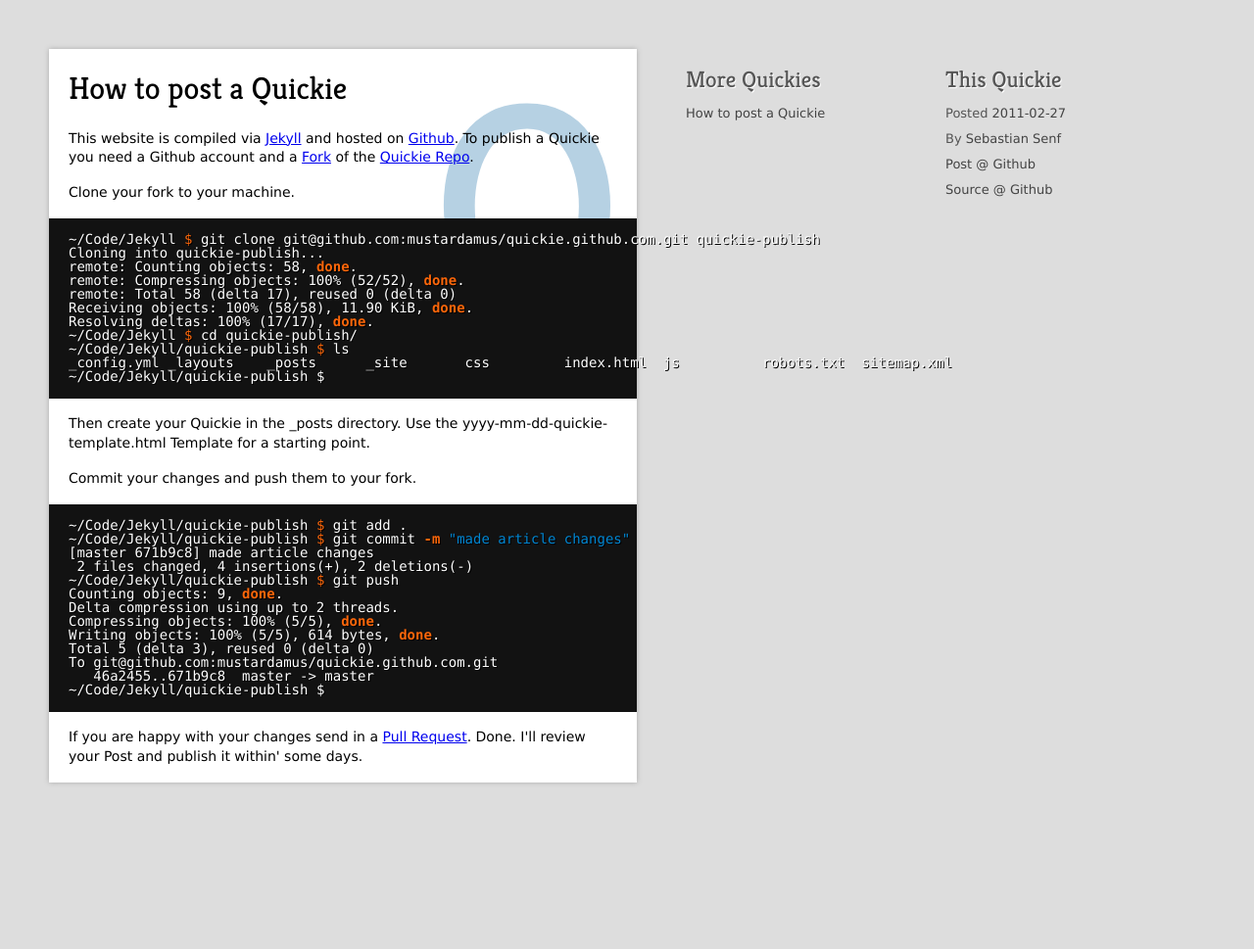
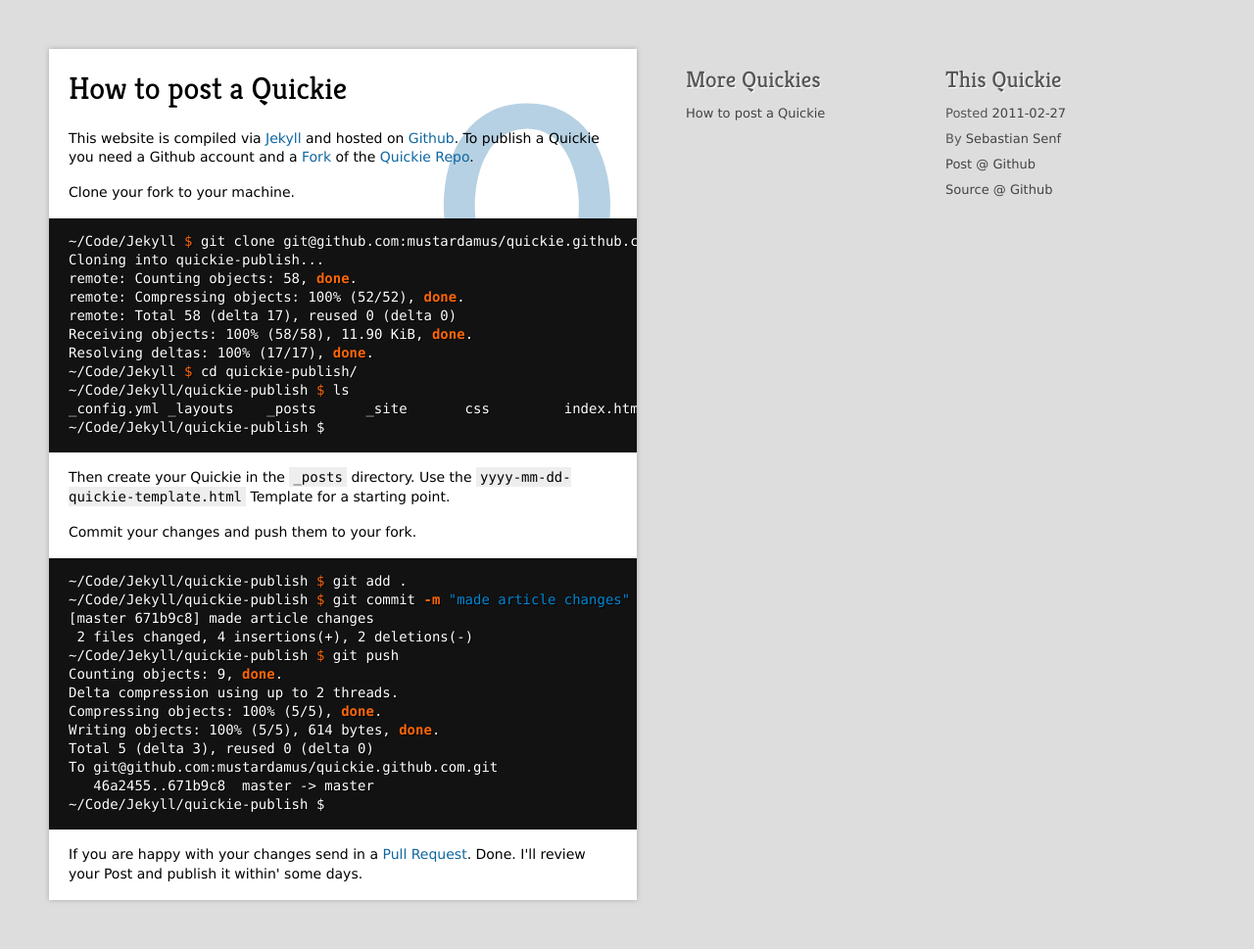
Before and after one commit to quickie/quickie.github.com, a Jekyll site: the page built from index.html, in a window 1280 px wide. Shown: the whole page at 98% size. Built offline with Jekyll 4.4.1, drawn with Linux system fonts in a browser that asks for light colours; nearby versions of some CDN libraries; the list of posts is cut into pages by our own code; before the commit the page ends 900 px from its top, so only the background shows below that.

Commit message:
some styles added, and a star is born

```diff
--- a/css/main.css
+++ b/css/main.css
@@ -45,6 +45,16 @@
   padding: 0 20px 16px 20px;
   line-height: 1.42em;
 }
+#article p code {
+  background: #eeeeee;
+  padding: 2px 4px;
+  font-family: Monaco, "Bitstream Vera Sans Mono", "Lucida Console", Terminal, monospace;
+}
+#article a {
+  color: #0e67a1;
+  text-decoration: none;
+}
+#article a:hover { text-decoration: underline; }
 #article .highlight { margin-bottom: 16px; }
 #article .highlight pre {
   padding: 14px 20px 16px 20px;
@@ -52,6 +62,8 @@
   text-shadow: 1px 1px 0 black;
   font-family: Monaco, "Bitstream Vera Sans Mono", "Lucida Console", Terminal, monospace;
   font-size: 14px;
+  overflow: auto;
+  line-height: 19px;
 }
 #right { float: left; }
 #right #demowrap {
```
Also changed, not shown: css/main.less (+6 -2 lines).
